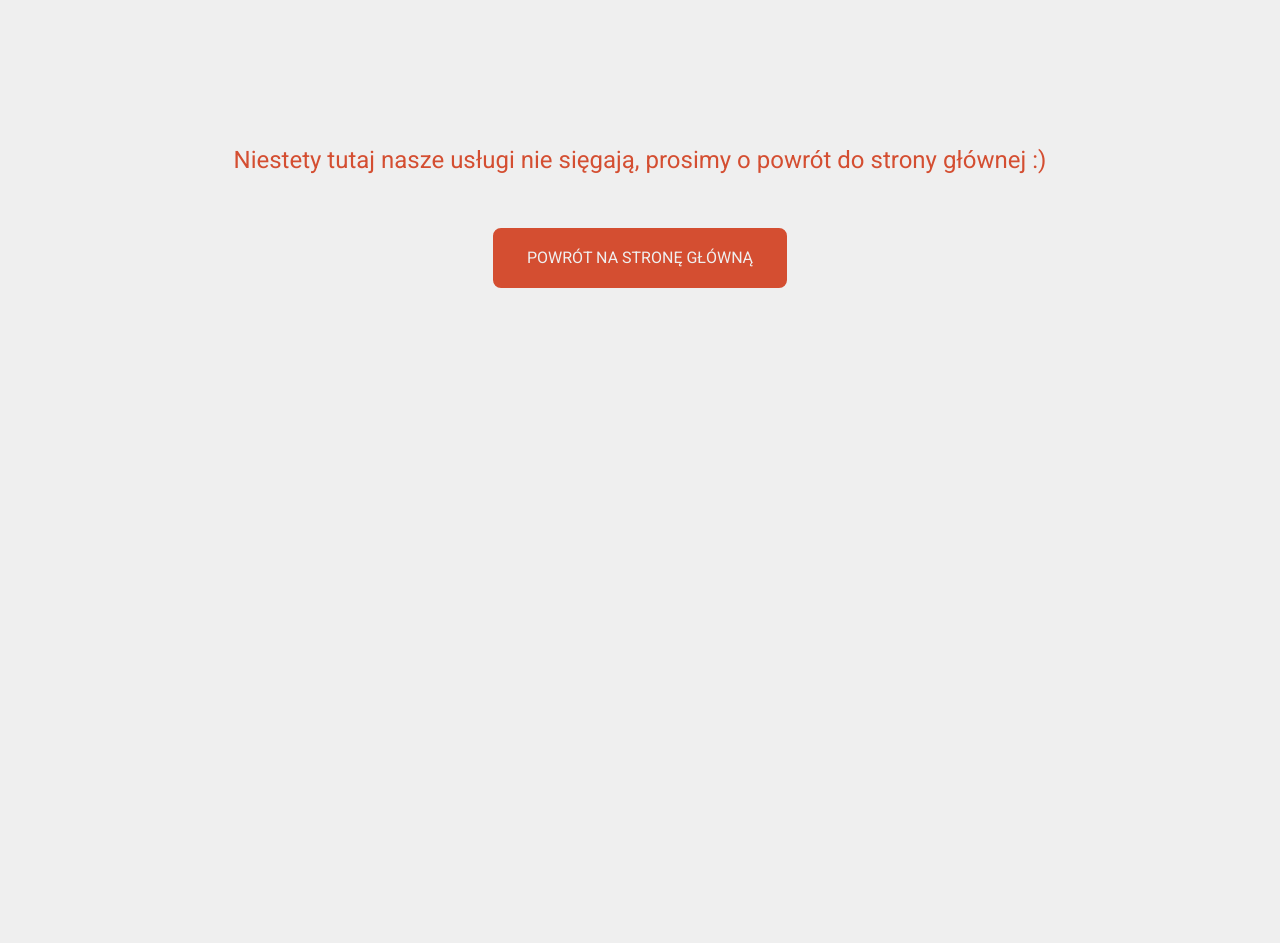
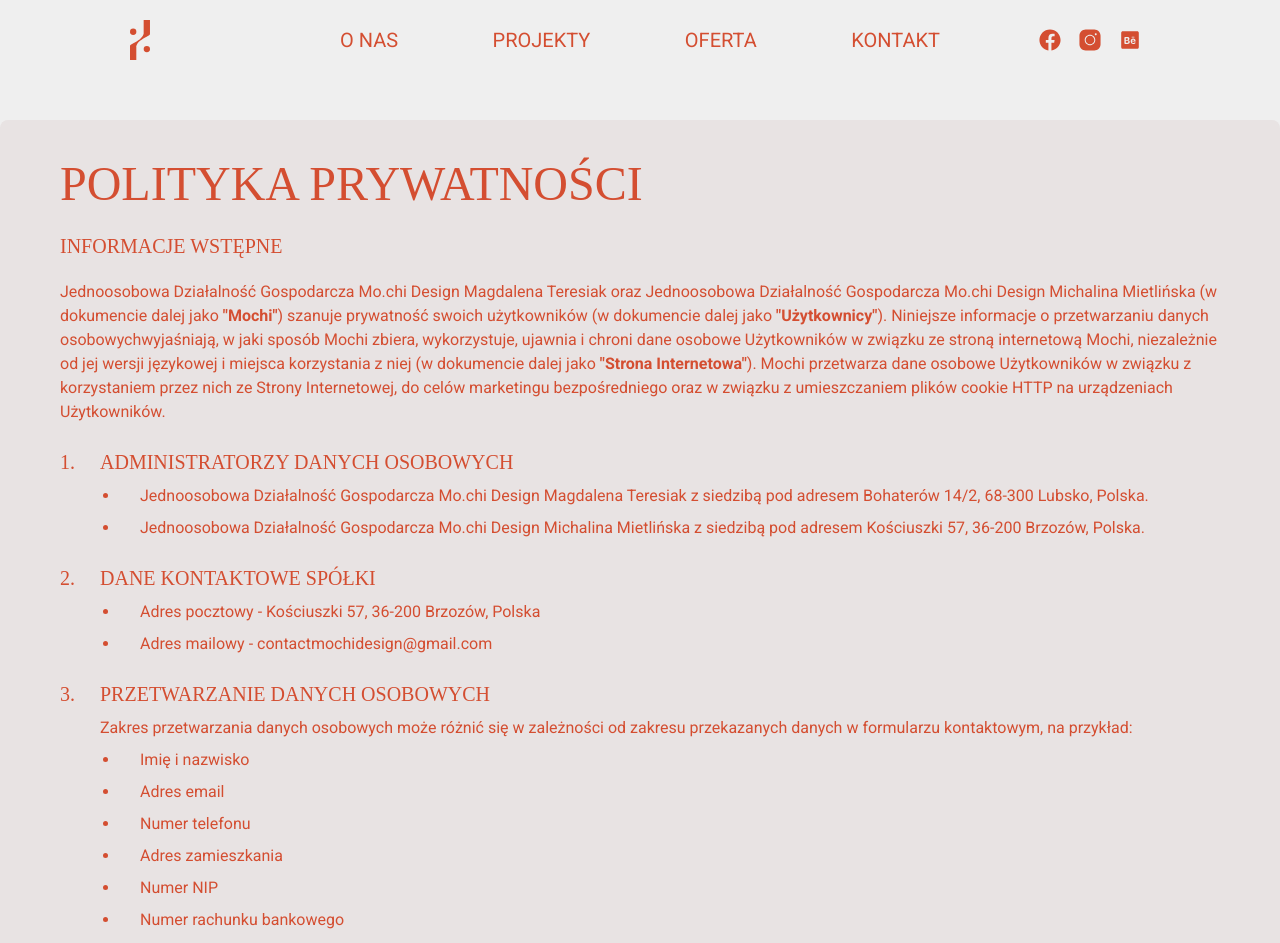
Before and after one commit to grzpyrkowski/mochi, a React (Vite) app: page /polityka-prywatnosci in a window 1280 px wide. Shown: the top 943 px of the page. Before the commit the page ends 800 px from the top, so only its background shows below. Built offline with nearby package versions, Linux system fonts and the light colour scheme; a web font is replaced by a local one.

Commit message:
Policy page and changed email reciever

```diff
--- a/src/App.tsx
+++ b/src/App.tsx
@@ -8,6 +8,7 @@ import StandardOffer from "./pages/offers/StandardOffer.tsx";
 import BasicOffer from "./pages/offers/BasicOffer.tsx";
 import AdvancedOffer from "./pages/offers/AdvancedOffer.tsx";
 import Contact from "./pages/Contact.tsx";
+import Policy from "./pages/Policy.tsx";
 import ErrorBoundary from "./pages/ErrorBoundary.tsx";
 
 export default function App() {
@@ -24,6 +25,7 @@ export default function App() {
                     <Route path={"/oferta/pakiet-zaawansowany"} element={<AdvancedOffer />} />
                 </Route>
                 <Route path={"/kontakt"} element={<Contact />} />
+                <Route path={"/polityka-prywatnosci"} element={<Policy />} />
             </Route>
         )
     );
--- a/src/css/index.css
+++ b/src/css/index.css
@@ -219,3 +219,32 @@ main img {
   width: 100%;
   height: 155%;
 }
+
+.section-policy {
+  @apply bg-mochi-brown rounded-lg px-10 py-4 mt-10;
+}
+
+.section-policy h1, h3 {
+  @apply ml-5 mt-6;
+  font-family: chillax-medium;
+}
+.section-policy h3, .section-policy ol > li::marker {
+  @apply text-xl;
+  font-family: chillax-medium;
+}
+
+.section-policy ol {
+  @apply list-decimal;
+}
+
+.section-policy ul {
+  @apply list-disc;
+}
+
+.section-policy ul p {
+  @apply list-disc my-2;
+}
+
+.section-policy li {
+  @apply ml-10;
+}
--- a/src/pages/Contact.tsx
+++ b/src/pages/Contact.tsx
@@ -13,9 +13,9 @@ export default function Contact() {
     function handleSubmit(e: any) {
         e.preventDefault();
 
-        const serviceId = "service_wwnvql9";
-        const templateId = "template_z13qowh";
-        const publicKey = "H7dilxvFuBw-iKEB2";
+        const serviceId = "service_q2xrub8";
+        const templateId = "template_k1uhzsr";
+        const publicKey = "1leC_MEIw82M7QWaH";
 
         const emailData = {
             from_name: clientsName,
--- a/src/pages/Layout.tsx
+++ b/src/pages/Layout.tsx
@@ -71,7 +71,7 @@ export default function Layout() {
                         <Link to="/projekty/salon">projekty</Link>
                         <Link to="/oferta">oferta</Link>
                         <Link to="/kontakt">kontakt</Link>
-                        <Link to="">polityka prywatności</Link>
+                        <Link to="/polityka-prywatnosci">polityka prywatności</Link>
                     </div>
                     <div className="flex-between w-2/5 mx-auto my-10">
                         <button onClick={handleClick}>contactmochidesign@gmail.com</button>
--- /dev/null
+++ b/src/pages/Policy.tsx
@@ -0,0 +1,90 @@
+export default function Policy() {
+    return (
+        <section className="section-policy text-left">
+            <h1>Polityka prywatności</h1>
+            <h3>Informacje wstępne</h3>
+            <p>Jednoosobowa Działalność Gospodarcza Mo.chi Design Magdalena Teresiak oraz Jednoosobowa Działalność Gospodarcza Mo.chi Design Michalina Mietlińska (w dokumencie dalej jako <b>"Mochi"</b>) szanuje prywatność swoich użytkowników (w dokumencie dalej jako <b>"Użytkownicy"</b>). Niniejsze informacje o przetwarzaniu danych osobowychwyjaśniają, w jaki sposób Mochi zbiera, wykorzystuje, ujawnia i chroni dane osobowe Użytkowników w związku ze stroną internetową Mochi, niezależnie od jej wersji językowej i miejsca korzystania z niej (w dokumencie dalej jako <b>"Strona Internetowa"</b>). Mochi przetwarza dane osobowe Użytkowników w związku z korzystaniem przez nich ze Strony Internetowej, do celów marketingu bezpośredniego oraz w związku z umieszczaniem plików cookie HTTP na urządzeniach Użytkowników.</p>
+            <ol>
+                <li>
+                    <h3>Administratorzy danych osobowych</h3>
+                    <ul>
+                        <li>
+                            <p>Jednoosobowa Działalność Gospodarcza Mo.chi Design Magdalena Teresiak z siedzibą pod adresem Bohaterów 14/2, 68-300 Lubsko, Polska.</p>
+                        </li>
+                        <li>
+                            <p>Jednoosobowa Działalność Gospodarcza Mo.chi Design Michalina Mietlińska z siedzibą pod adresem Kościuszki 57, 36-200 Brzozów, Polska.</p>
+                        </li>
+                    </ul>
+                </li>
+                <li>
+                    <h3>Dane kontaktowe spółki</h3>
+                    <ul>
+                        <li>
+                            <p>Adres pocztowy - Kościuszki 57, 36-200 Brzozów, Polska</p>
+                        </li>
+                        <li>
+                            <p>Adres mailowy - contactmochidesign@gmail.com</p>
+                        </li>
+                    </ul>
+                </li>
+                <li>
+                    <h3>Przetwarzanie danych osobowych</h3>
+                    <ul>
+                        <p>Zakres przetwarzania danych osobowych może różnić się w zależności od zakresu przekazanych danych w formularzu kontaktowym, na przykład:</p>
+                        <li><p>Imię i nazwisko</p></li>
+                        <li><p>Adres email</p></li>
+                        <li><p>Numer telefonu</p></li>
+                        <li><p>Adres zamieszkania</p></li>
+                        <li><p>Numer NIP</p></li>
+                        <li><p>Numer rachunku bankowego</p></li>
+                        <li><p>Inne dane niezbędne do zawarcia umowy</p></li>
+                    </ul>
+                </li>
+                <li>
+                    <h3>Cele przetwarzania danych osobowych</h3>
+                    <p>Głównym celem przechowywania danych osobowych jest nawiązanie konktaktu Mochi z Użytkownikami. Informacje przekazane przez Użytkowników mogą również być użyte do zawiązania umowy między Mochi a Użytkownikami, jeśli współpraca zostanie podjęta.</p>
+                </li>
+                <li>
+                    <h3>Podstawa prawna</h3>
+                    <p>Fakt, że przetwarzanie to jest niezbędne do wykonania umowy zawartej pomiędzy Mochi a Użytkownikami oraz umożliwienia Mochi podjęcia działań przed zawarciem umowy w rozumieniu art. 6 ust. 1 lit. b rozporządzenia Parlamentu Europejskiego i Rady (UE) 2016/679 w sprawie ochrony osób fizycznych w związku z przetwarzaniem danych osobowych i w sprawie swobodnego przepływu takich danych oraz uchylenia dyrektywy 95/46/WE (ogólne rozporządzenie o ochronie danych), a także wykonanie obowiązków prawnych Mochi (w szczególności w zakresie podatków i rachunkowości) wynikających z art. 6 ust. 1 lit. c ww. rozporządzenia.</p>
+                </li>
+                <li>
+                    <h3>Przekazywanie danych osobowych</h3>
+                    <p>Innymi odbiorcami danych osobowych Użytkowników mogą być osoby trzecie związane z wykonaniem projektów, np: wykonawcy, firmy budowlane lub wykończeniowe, sklepy meblowe i budowlane, z których będą zamawiane produkty itp., także osoby świadczące usługi programistyczne i administracyjne tworzące tę Stronę Internetową. W wypadku, gdy Mochi ma taki obowiązek wynikający z powszechnie obowiązujących przepisów, innymi odbiorcami danych osobowych Użytkowników mogą być również właściwe organy publiczne, do celów wykonania przez nie ich obowiązków wynikających z powszechnie obowiązujących przepisów.</p>
+                </li>
+                <li>
+                    <h3>Prawa Użytkowników</h3>
+                    <ul>
+                        <li>
+                            <p>Jeśli Użytkownicy podejrzewają, że przetwarzanie ich danych osobowych doprowadziło do naruszenia Rozporządzenia lub narusza Rozporządzenie, mają on m.in. prawo do złożenia skargi do organu nadzorczego, w szczególności organu nadzorczego w państwie członkowskim UE swojego zwykłego pobytu, swojego miejsca pracy lub miejsca popełnienia domniemanego naruszenia Rozporządzenia.</p>
+                        </li>
+                    </ul>
+                    <ul>
+                        <li>
+                            <p>Użytkownicy mogą w każdej chwili wyrazić sprzeciw wobec przetwarzania ich danych osobowych. W wypadku, gdy Użytkownicy wyrażą taki sprzeciw, Mochi nie będzie dalej przetwarzać jego danych osobowych, chyba że wykaże ona istnienie ważnych prawnie uzasadnionych podstaw do przetwarzania, nadrzędnych wobec interesów, praw lub wolności Użytkowników, lub dane te będą konieczne do ustalenia, dochodzenia lub obrony roszczeń.</p>
+                        </li>
+                    </ul>
+                    <ul>
+                        <li>
+                            <p>Użytkownicy nie są zobowiązani przekazać Mochi swoich danych osobowych. Niemniej jednak przekazanie przez Użytkowników danych osobowych jest wymogiem koniecznym do zawarcia i wykonania umowy; bez podania danych osobowych przez Użytkowników zawarcie i wykonanie umowy jest niemożliwe.</p>
+                        </li>
+                    </ul>
+                </li>
+                <li>
+                    <h3>Okres przechowywania danych osobowych</h3>
+                    <p>Dane osobowe Użytkowników będą przetwarzane przez okres trwania umowy i/lub świadczenia usług dla Użytkowników, a także tak długo, jak będzie to konieczne ze względu na wykonanie obowiązków prawnych zgodnie z powszechnie obowiązującymi przepisami.</p>
+                </li>
+
+
+                <li>
+                    <h3>Bezpieczeństwo danych</h3>
+                    <p>Mochi stosuje administracyjne, techniczne i faktyczne środki bezpieczeństwa w celu ochrony danych osobowych Użytkowników zgodnie z powszechnie obowiązującymi przepisami.</p>
+                </li>
+                <li>
+                    <h3>Zmiany w polityce prywatności</h3>
+                    <p>Mochi zastrzega sobie prawo do nasienienia zmian w powyższej polityce prywatności. Zachęcamy do regularnego sprawdzania niniejszych informacji - dzięki temu będą Państwo zawsze świadomi swoich praw.</p>
+                </li>
+            </ol>
+        </section>
+    )
+}
```
